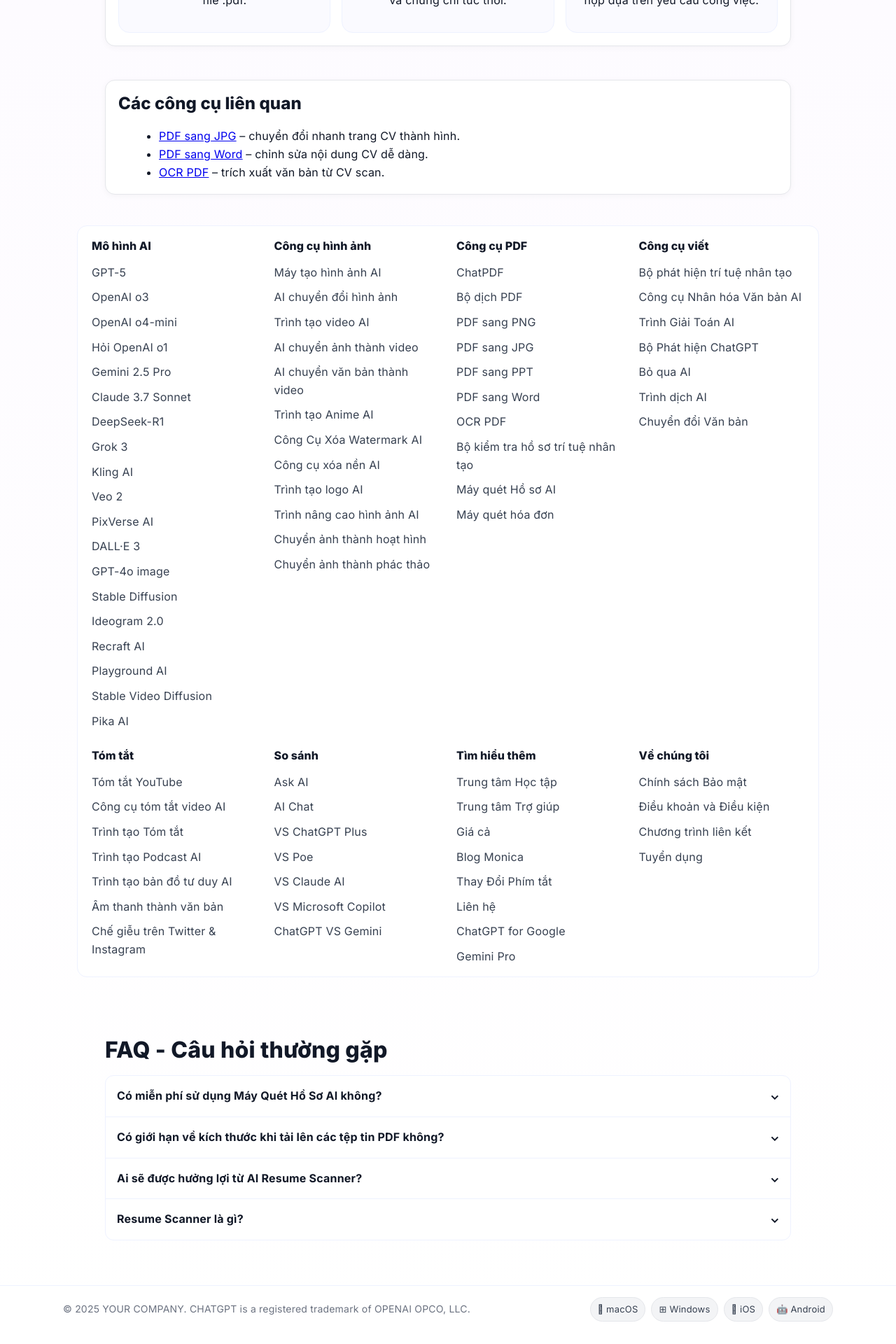
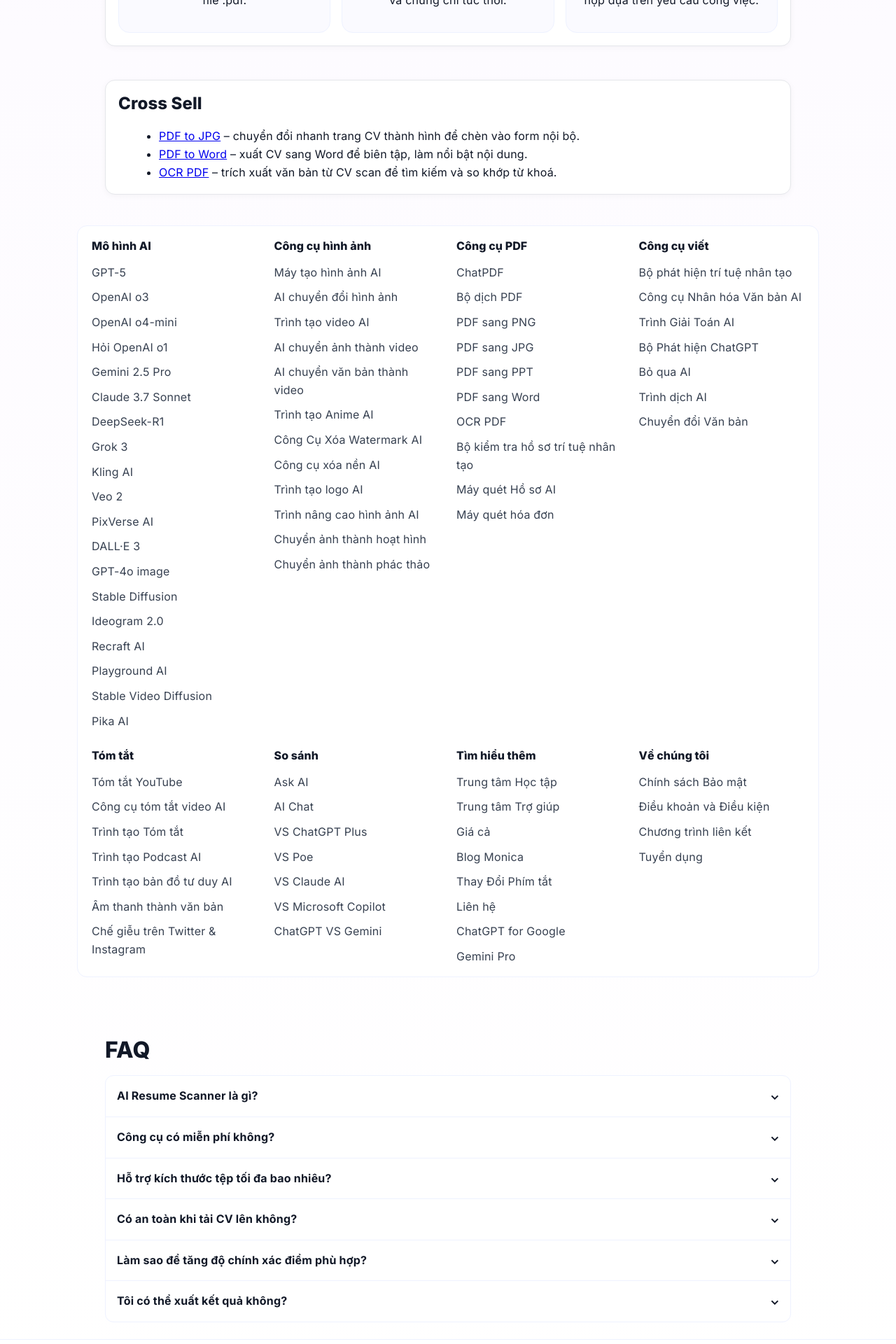
Before and after one commit to suleng18/filter-cv-ai, a Next.js app: page / in a window 1280 px wide. Shown: the part 2820-4740 px from the top of the page at 70% size. Built offline with nearby package versions, Linux system fonts and the light colour scheme.

Commit message:
Update FAQ content for clarity and relevance, enhance cross-sell section titles and descriptions for better user understanding.

```diff
--- a/src/app/components/FAQ.tsx
+++ b/src/app/components/FAQ.tsx
@@ -4,27 +4,35 @@
 
 const faqs: QA[] = [
   {
-    q: 'Có miễn phí sử dụng Máy Quét Hồ Sơ AI không?',
-    a: 'Có, bạn có thể nhận gói miễn phí để sử dụng thử công cụ sau khi đăng ký.',
+    q: 'AI Resume Scanner là gì?',
+    a: 'Là công cụ giúp quét và phân tích nội dung CV (PDF) bằng AI, chấm điểm phù hợp và gợi ý câu hỏi phỏng vấn.',
   },
   {
-    q: 'Có giới hạn về kích thước khi tải lên các tệp tin PDF không?',
-    a: 'Công cụ hỗ trợ các tệp PDF có kích thước tối đa khoảng 50MB (tùy môi trường).',
+    q: 'Công cụ có miễn phí không?',
+    a: 'Bạn có thể dùng miễn phí với giới hạn hợp lý. Với nhu cầu cao hơn, hãy liên hệ để mở rộng quota.',
   },
   {
-    q: 'Ai sẽ được hưởng lợi từ AI Resume Scanner?',
-    a: 'Nhà tuyển dụng, HR, và cả ứng viên muốn tối ưu hóa hồ sơ đều có thể sử dụng để đánh giá nhanh mức độ phù hợp.',
+    q: 'Hỗ trợ kích thước tệp tối đa bao nhiêu?',
+    a: 'Khuyến nghị ≤ 10MB trên bản serverless. Bản Docker tự host có thể xử lý tệp lớn hơn.',
   },
   {
-    q: 'Resume Scanner là gì?',
-    a: 'Là công cụ quét và phân tích nội dung CV, trích xuất thông tin chính, gợi ý câu hỏi phỏng vấn và chấm điểm phù hợp với JD.',
+    q: 'Có an toàn khi tải CV lên không?',
+    a: 'Chúng tôi chỉ xử lý tạm thời cho mục đích phân tích. Hãy kiểm tra chính sách bảo mật trước khi dùng dữ liệu nhạy cảm.',
+  },
+  {
+    q: 'Làm sao để tăng độ chính xác điểm phù hợp?',
+    a: 'Hãy dán mô tả công việc (JD) vào ô tuỳ chọn để AI so khớp CV với yêu cầu chi tiết hơn.',
+  },
+  {
+    q: 'Tôi có thể xuất kết quả không?',
+    a: 'Bạn có thể sao chép hoặc tải về JSON kết quả ngay trong phần “Chi tiết JSON”.',
   },
 ];
 
 export default function FAQSection() {
   return (
-    <section id="faq" className="faq">
-      <h2>FAQ - Câu hỏi thường gặp</h2>
+    <section id="faq" className="faq section-narrow">
+      <h2>FAQ</h2>
       <div className="faq-list">
         {faqs.map((item, idx) => (
           <details className="faq-item" key={idx}>
--- a/src/app/components/Sections.tsx
+++ b/src/app/components/Sections.tsx
@@ -104,16 +104,16 @@
 export function CrossSellSection() {
   return (
     <section className="card section-narrow" id="cross-sell">
-      <h2>Các công cụ liên quan</h2>
+      <h2>Cross Sell</h2>
       <ul className="list">
         <li>
-          <a href="#">PDF sang JPG</a> – chuyển đổi nhanh trang CV thành hình.
+          <a href="#">PDF to JPG</a> – chuyển đổi nhanh trang CV thành hình để chèn vào form nội bộ.
         </li>
         <li>
-          <a href="#">PDF sang Word</a> – chỉnh sửa nội dung CV dễ dàng.
+          <a href="#">PDF to Word</a> – xuất CV sang Word để biên tập, làm nổi bật nội dung.
         </li>
         <li>
-          <a href="#">OCR PDF</a> – trích xuất văn bản từ CV scan.
+          <a href="#">OCR PDF</a> – trích xuất văn bản từ CV scan để tìm kiếm và so khớp từ khoá.
         </li>
       </ul>
     </section>
```
